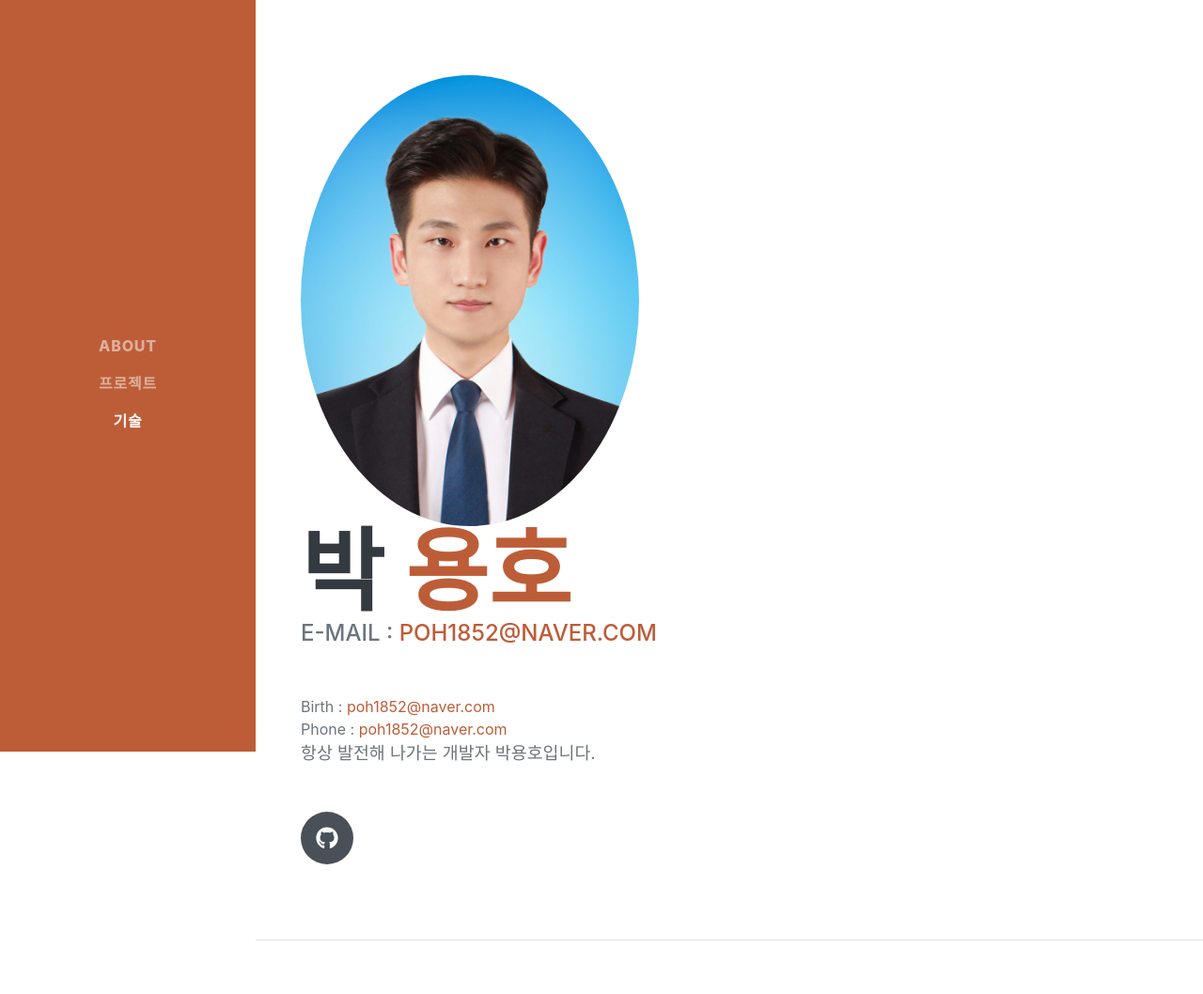
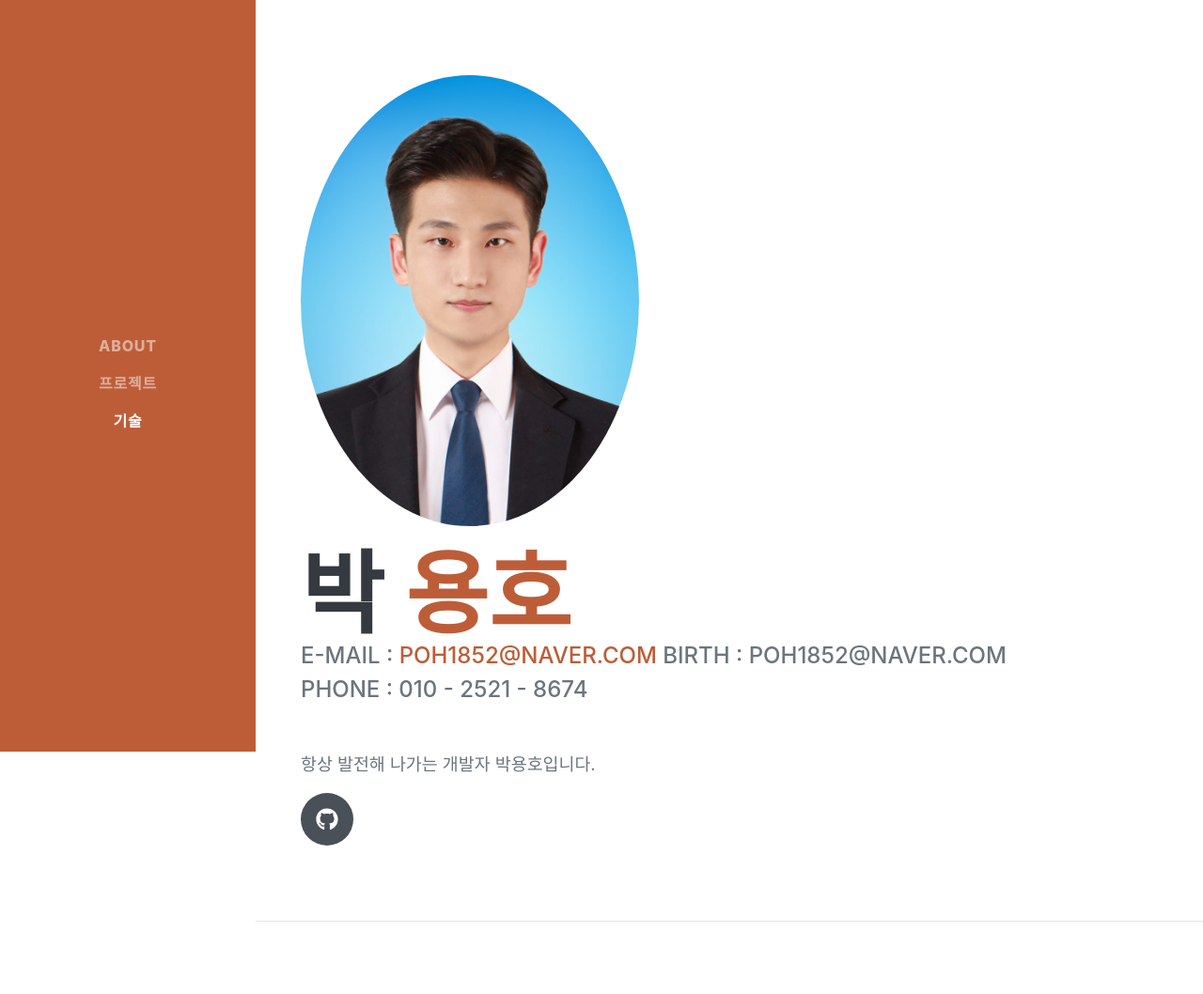
Before and after one commit to YHo141/YHo141.github.io, a website: page dist/index.html in a window 1280 px wide. Shown: the top 1058 px of the page at 94% size. Drawn offline with nearby package versions, Linux system fonts and the light colour scheme; a web font is replaced by a local one.

Commit message:
인적사항 수정

```diff
--- a/dist/index.html
+++ b/dist/index.html
@@ -35,21 +35,17 @@
             <!-- About-->
             <section class="resume-section" id="about">
                 <div class="resume-section-content">
-                    <span class="d-none d-lg-block"><img class="img-profile rounded-circle" style="width: auto; height: auto; max-width: 40em; max-height:30em;" src="assets/img/profile.jpg" alt="" /></span>
+                    <span class="d-none d-lg-block"><img class="img-profile rounded-circle" style="width: auto; height: auto; max-width: 40em; max-height:30em;" src="assets/img/profile.jpg" alt="" /></span><br>
                     <h1 class="mb-0">
                         박
                         <span class="text-primary">용호</span>
                     </h1>
                     <div class="subheading mb-5">
                         E-Mail : <a href="">poh1852@naver.com</a>
+                        Birth : poh1852@naver.com<br>
+                        Phone : 010 - 2521 - 8674
                     </div>
-                    <div>
-                        Birth : <a href="">poh1852@naver.com</a>
-                    </div>
-                    <div>
-                        Phone : <a href="">poh1852@naver.com</a>
-                    </div>
-                    <p class="lead mb-5">항상 발전해 나가는 개발자 박용호입니다.</p>
+                    <p class="lead mb-20">항상 발전해 나가는 개발자 박용호입니다.</p>
 
                     <div class="social-icons">
                         <a class="social-icon" href="#"><i class="fab fa-github"></i></a>
```
